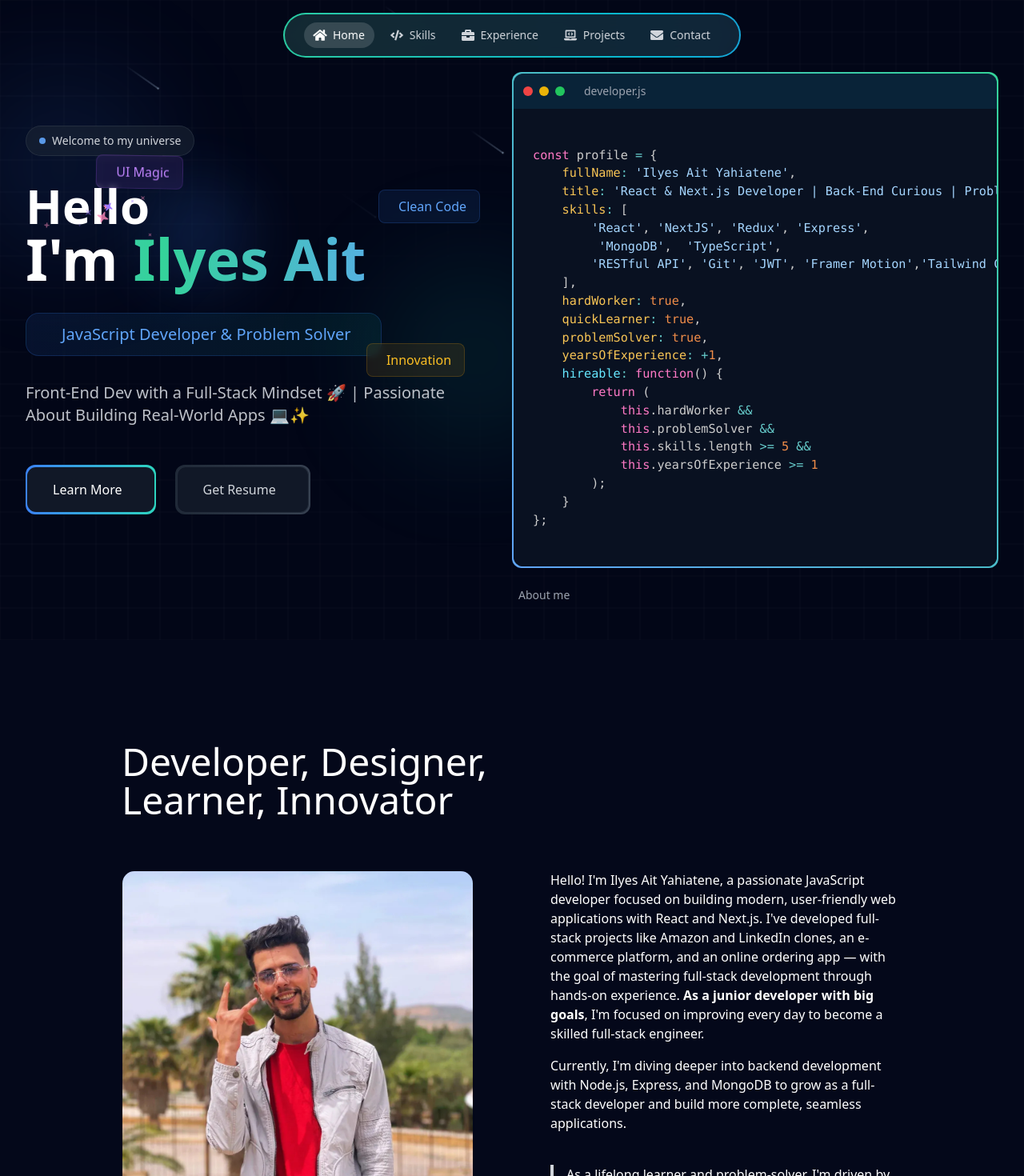
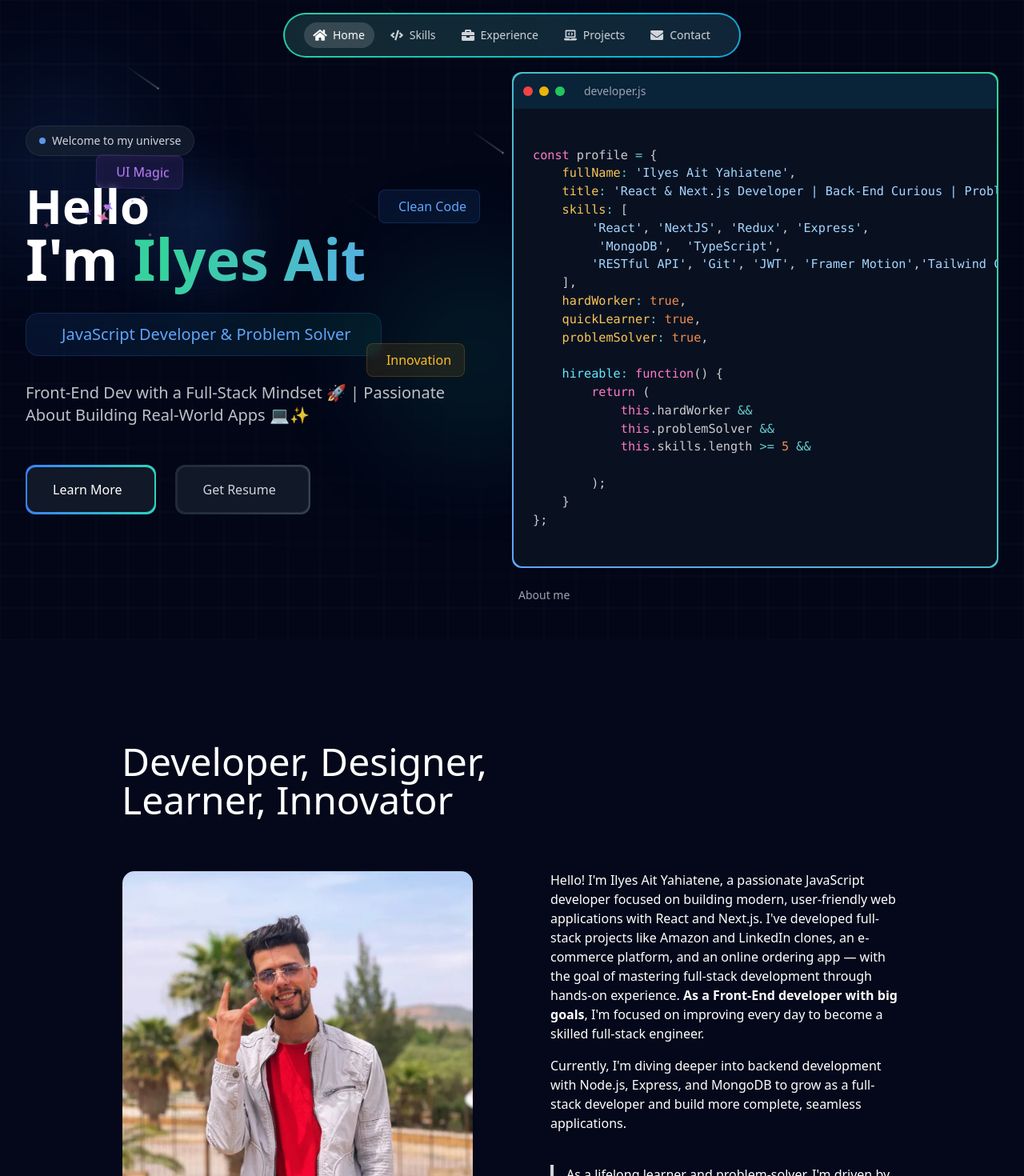
Before and after one commit to hunchodragovic/ilyesPortfolio, a React (Vite) app: page / in a window 1280 px wide. Shown: the top 1470 px of the page at 80% size. Built offline with nearby package versions, Linux system fonts and the light colour scheme.

Commit message:
push push

```diff
--- a/src/pages/About/About.jsx
+++ b/src/pages/About/About.jsx
@@ -30,7 +30,7 @@ export default function About() {
                 platform, and an online ordering app — with the goal of
                 mastering full-stack development through hands-on experience.{" "}
                 <span className="font-bold text-white">
-                  As a junior developer with big goals
+                  As a Front-End developer with big goals
                 </span>
                 , I'm focused on improving every day to become a skilled
                 full-stack engineer.
--- a/src/pages/Hero/Hero.jsx
+++ b/src/pages/Hero/Hero.jsx
@@ -61,13 +61,13 @@ const profile = {
     hardWorker: true,
     quickLearner: true,
     problemSolver: true,
-    yearsOfExperience: +1,
+
     hireable: function() {
         return (
             this.hardWorker &&
             this.problemSolver &&
             this.skills.length >= 5 &&
-            this.yearsOfExperience >= 1
+
         );
     }
 };
```
